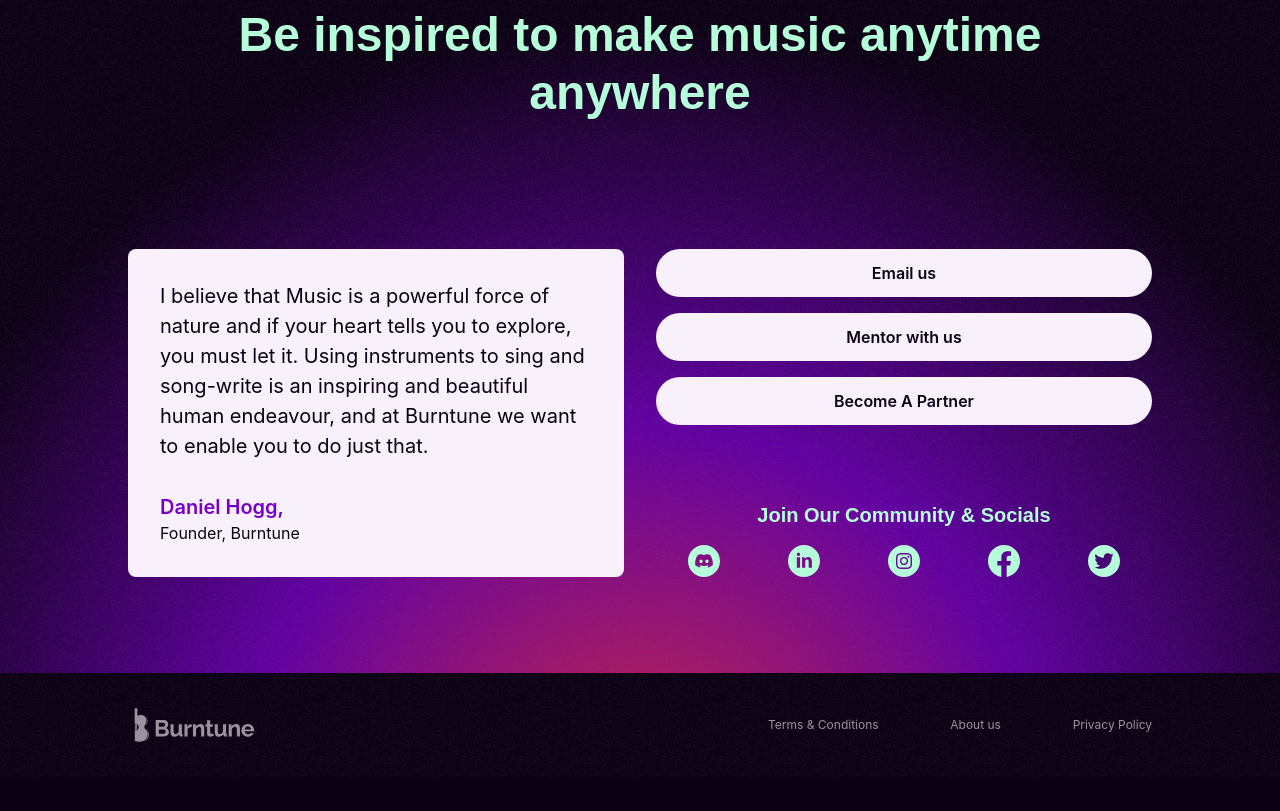
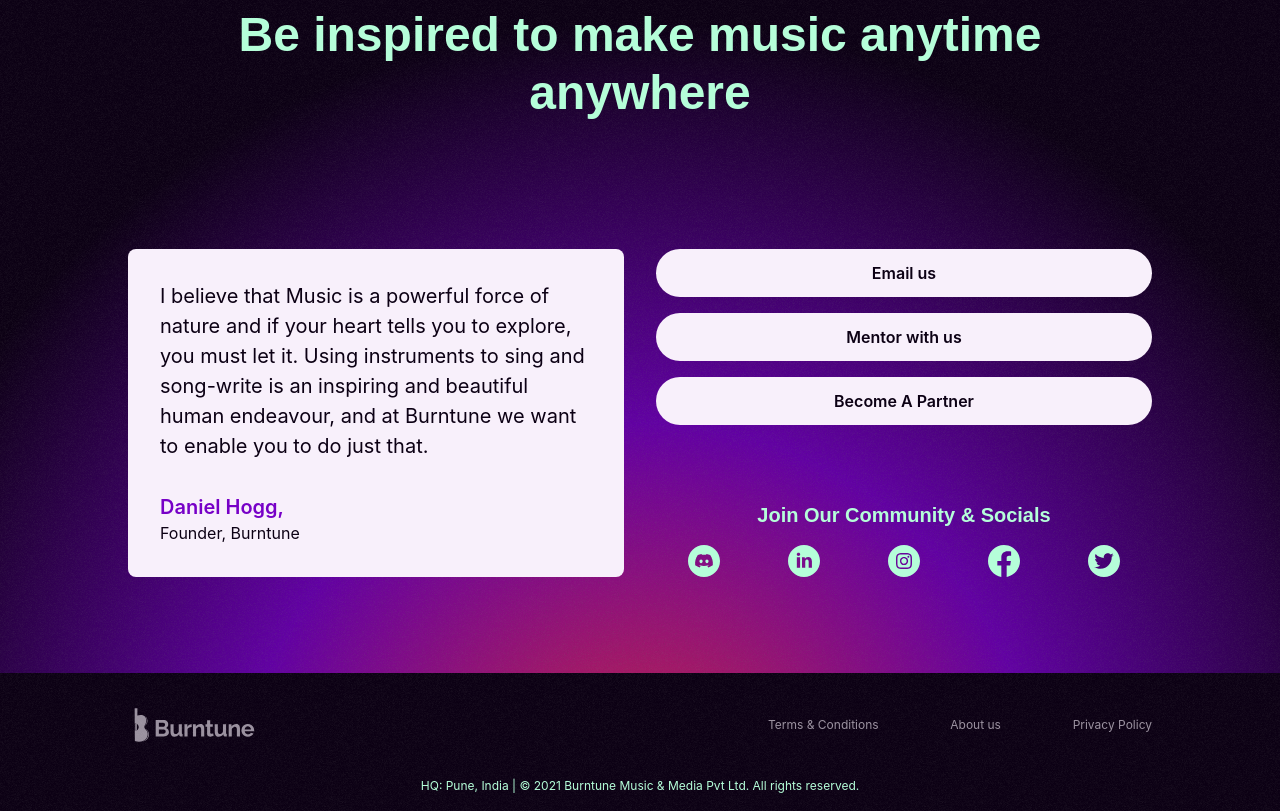
Before and after one commit to danStepHogg/burntune, a plain HTML site: page index.html in a window 1280 px wide. Shown: the part 6331-7142 px from the top of the page. Before the commit the page ends 7108 px from the top, so only its background shows below. Drawn offline with nearby package versions, Linux system fonts and the light colour scheme; a script that the page names is missing.

Commit message:
copyright text added

```diff
--- a/css/burntune-881b24.webflow.css
+++ b/css/burntune-881b24.webflow.css
@@ -2441,6 +2441,11 @@ figcaption {
   }
 }
 
+ .copyright-text {
+
+  padding-bottom: 16px;
+ }
+
 @media screen and (max-width: 767px) {
   #w-node-_94c93ffa-1f57-91f5-992f-c0d426f02460-31fa1bc7 {
     -webkit-box-ordinal-group: -9998;
--- a/index.html
+++ b/index.html
@@ -1379,6 +1379,11 @@
                   >
                 </div>
               </div>
+
+            </div>
+            <div class=" text-align-center text-color-accent text-size-tiny copyright-text">
+
+              HQ: Pune, India |  © 2021 Burntune Music & Media Pvt Ltd. All rights reserved.
             </div>
           </div>
         </div>
```
